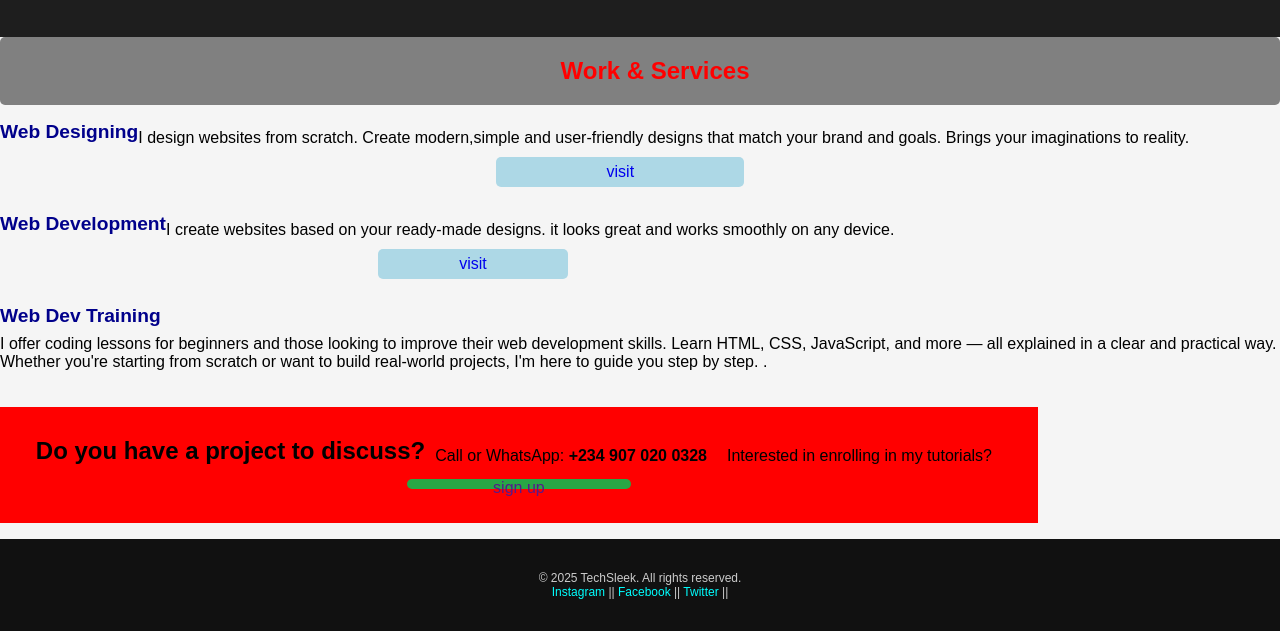
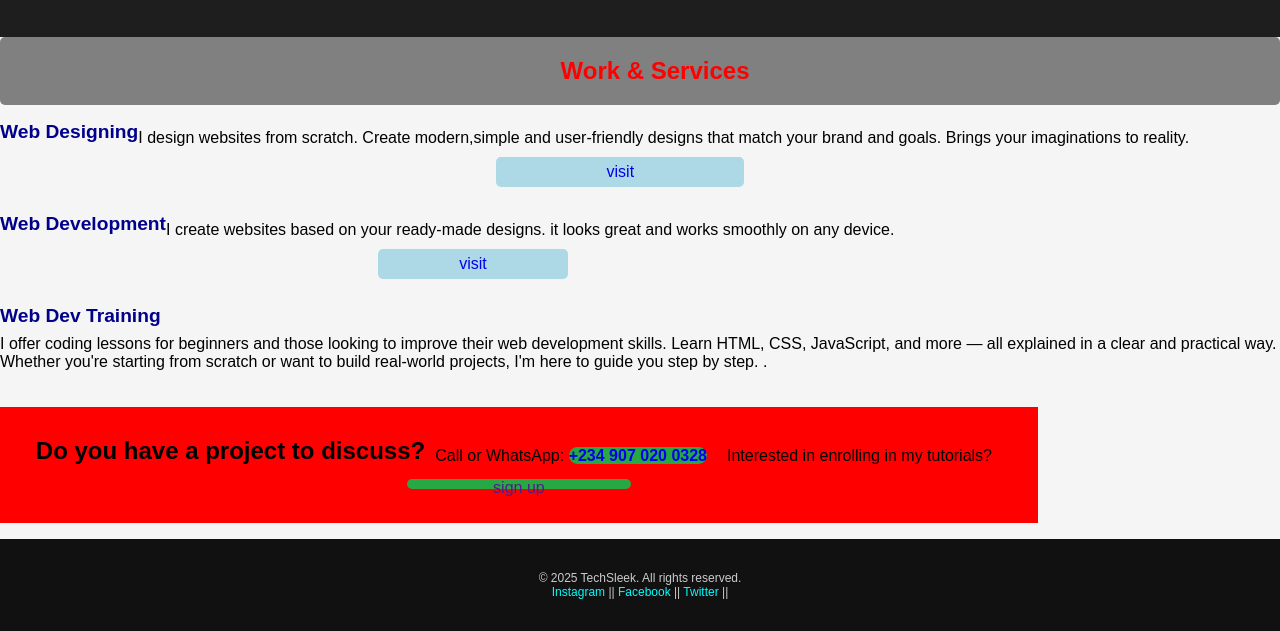
Before and after one commit to dembeleejike/Portfolio-, a plain HTML site: page index.html in a window 1280 px wide. Shown: the part 432-1063 px from the top of the page. Drawn offline with Linux system fonts and the light colour scheme.

Commit message:
Update index.html

```diff
--- a/index.html
+++ b/index.html
@@ -77,7 +77,7 @@
 
       <h2> Do you have a project to discuss? </h2>
 
-      <p> Call or WhatsApp: <strong>+234 907 020 0328 </strong> </p>
+      <p> Call or WhatsApp: <strong><a href="https://whatsapp.com/dl/">+234 907 020 0328 </strong></a> </p>
 
       <p> Interested in enrolling in my tutorials?</p>
 
```
